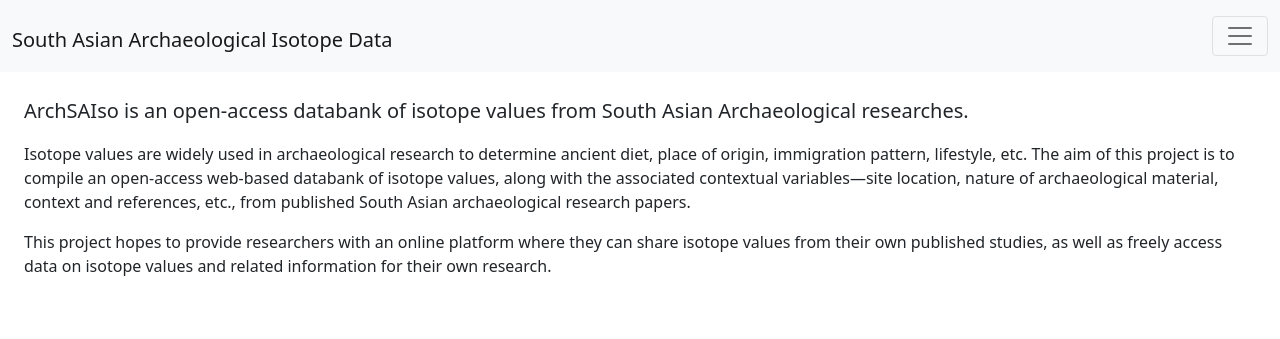
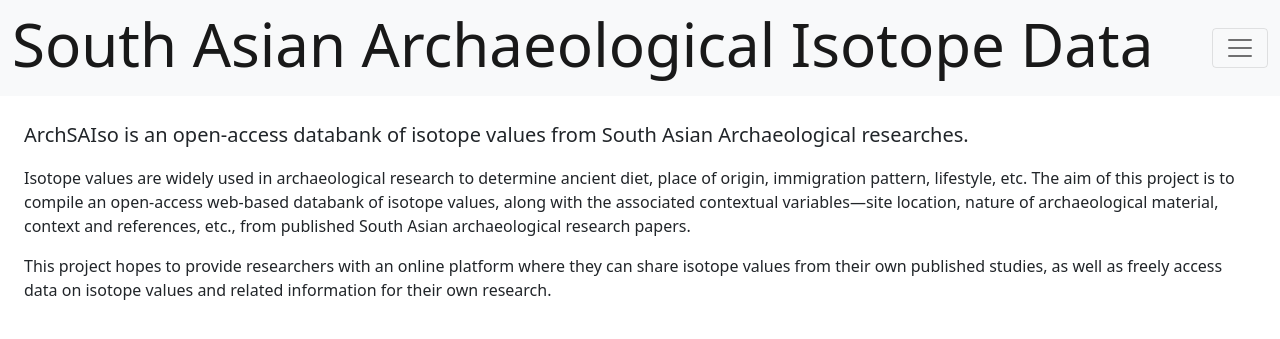
Before and after one commit to abhi-kr-2100/arch-sa-data, a Django app: page / in a window 1280 px wide. Shown: the top 339 px of the page. Run offline with Django 3.2, Linux system fonts and the light colour scheme.

Commit message:
Enlarge and center the h1 heading

```diff
--- a/isodatabank/templates/isodatabank/base.html
+++ b/isodatabank/templates/isodatabank/base.html
@@ -13,7 +13,7 @@
 <body>
     <header class="navbar navbar-light bg-light">
         <div class="container-fluid">
-          <h1><a class="navbar-brand" href="{% url 'home' %}">South Asian Archaeological Isotope Data</a></h1>
+          <h1 class="w-75 text-center"><a class="navbar-brand" href="{% url 'home' %}" style="font-size: 1.5em;">South Asian Archaeological Isotope Data</a></h1>
           <button class="navbar-toggler" type="button" data-bs-toggle="collapse" data-bs-target="#navbarSupportedContent" aria-controls="navbarSupportedContent" aria-expanded="false" aria-label="Toggle navigation">
             <span class="navbar-toggler-icon"></span>
           </button>
```
